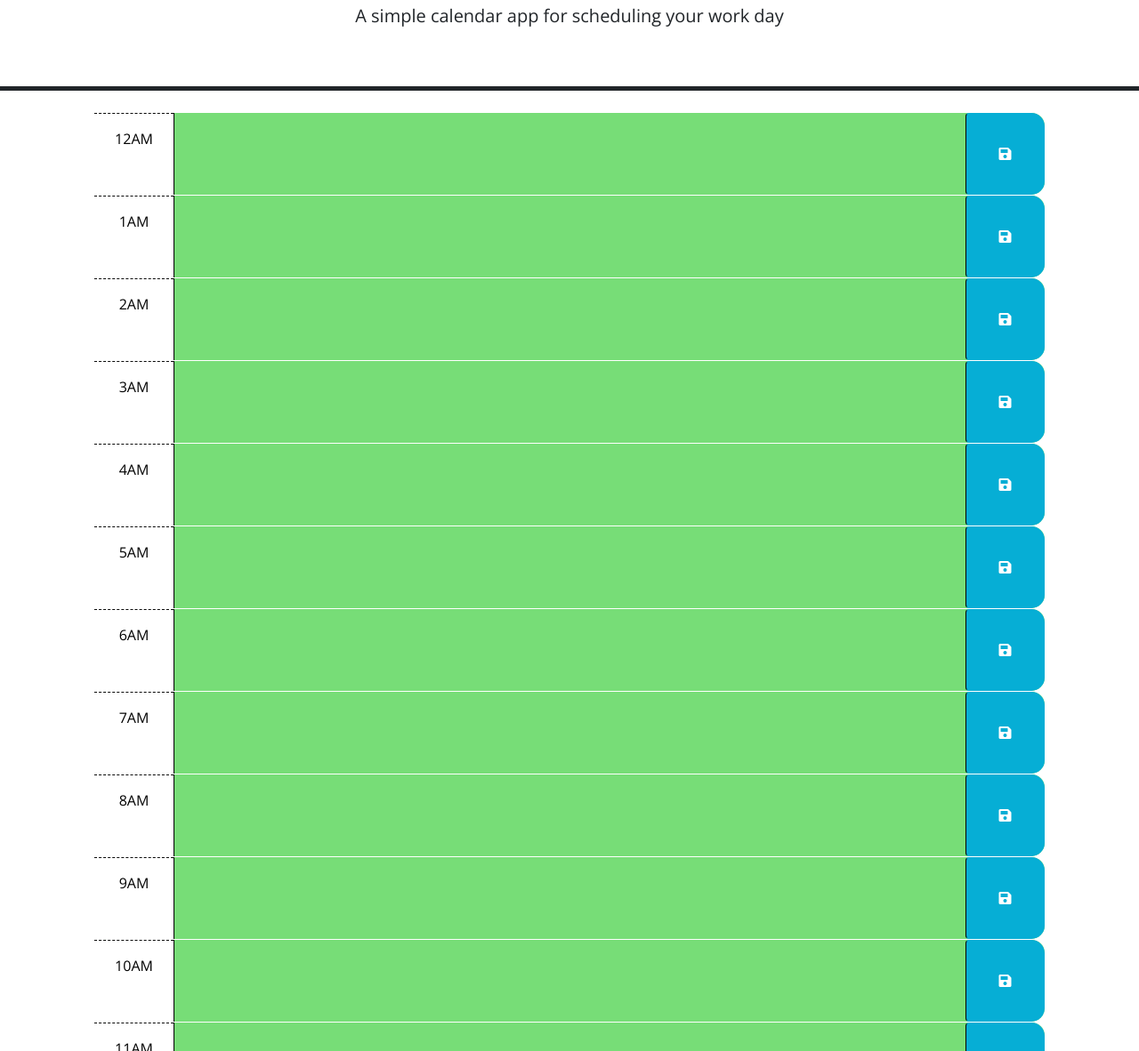
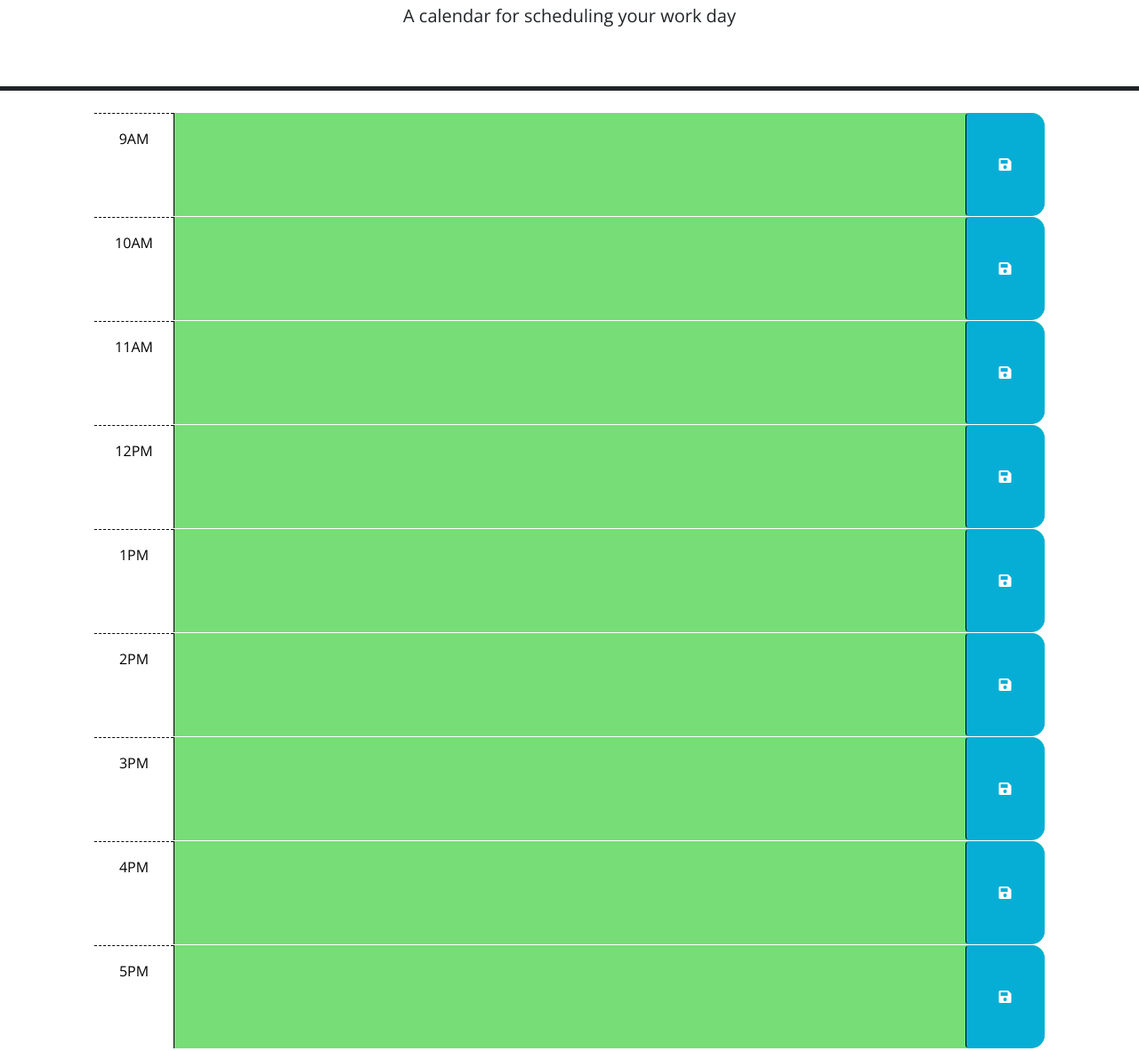
Before and after one commit to BarkleyRhoat/work-day-scheduler, a plain HTML site: page index.html in a window 1280 px wide. Shown: the part 130-1312 px from the top of the page at 89% size. Drawn offline with nearby package versions, Linux system fonts and the light colour scheme; files whose address does not match are found by name.

Commit message:
changed the row size for the time block div

```diff
--- a/index.html
+++ b/index.html
@@ -25,7 +25,7 @@
   <body>
     <header class="p-5 mb-4 border-5 border-bottom border-dark text-center">
       <h1 class="display-3">Work Day Scheduler</h1>
-      <p class="lead">A simple calendar app for scheduling your work day</p>
+      <p class="lead">A calendar for scheduling your work day</p>
       <p id="currentDay" class="lead"></p>
     </header>
     <div class="container-lg px-5">
@@ -34,113 +34,40 @@
         adding/removing these classes on each div by comparing the hour in the
         id to the current hour. The html provided below is meant to be an example
         demonstrating how the css provided can be leveraged to create the
-        desired layout and colors. The html below should be removed or updated
-        in the finished product. Remember to delete this comment once the
-        code is implemented.
+        desired layout and colors.
         -->
 
-        <div id="hour-12am" class="row time-block past present future">
-          <div class="col-2 col-md-1 hour text-center py-3">12AM</div>
-          <textarea class="col-8 col-md-10 description" rows="3"> </textarea>
-          <button class="btn saveBtn col-2 col-md-1" aria-label="save">
-            <i class="fas fa-save" aria-hidden="true"></i>
-          </button>
-        </div>
+        <!-- Example of a past time block. The "past" class adds a gray background color. -->
+        <!-- Example of a a present time block. The "present" class adds a red background color. -->
+        <!-- Example of a past time block. The "past" class adds a gray background color. -->
 
-        <div id="hour-1" class="row time-block past present future">
-          <div class="col-2 col-md-1 hour text-center py-3">1AM</div>
-          <textarea class="col-8 col-md-10 description" rows="3"> </textarea>
-          <button class="btn saveBtn col-2 col-md-1" aria-label="save">
-            <i class="fas fa-save" aria-hidden="true"></i>
-          </button>
-        </div>
-
-        <div id="hour-2" class="row time-block past present future">
-          <div class="col-2 col-md-1 hour text-center py-3">2AM</div>
-          <textarea class="col-8 col-md-10 description" rows="3"> </textarea>
-          <button class="btn saveBtn col-2 col-md-1" aria-label="save">
-            <i class="fas fa-save" aria-hidden="true"></i>
-          </button>
-        </div>
-
-        <div id="hour-3" class="row time-block past present future">
-          <div class="col-2 col-md-1 hour text-center py-3">3AM</div>
-          <textarea class="col-8 col-md-10 description" rows="3"> </textarea>
-          <button class="btn saveBtn col-2 col-md-1" aria-label="save">
-            <i class="fas fa-save" aria-hidden="true"></i>
-          </button>
-        </div>
-
-        <div id="hour-4" class="row time-block past present future">
-          <div class="col-2 col-md-1 hour text-center py-3">4AM</div>
-          <textarea class="col-8 col-md-10 description" rows="3"> </textarea>
-          <button class="btn saveBtn col-2 col-md-1" aria-label="save">
-            <i class="fas fa-save" aria-hidden="true"></i>
-          </button>
-        </div>
-
-        <div id="hour-5" class="row time-block past present future">
-          <div class="col-2 col-md-1 hour text-center py-3">5AM</div>
-          <textarea class="col-8 col-md-10 description" rows="3"> </textarea>
-          <button class="btn saveBtn col-2 col-md-1" aria-label="save">
-            <i class="fas fa-save" aria-hidden="true"></i>
-          </button>
-        </div>
-
-        <div id="hour-6" class="row time-block past present future">
-          <div class="col-2 col-md-1 hour text-center py-3">6AM</div>
-          <textarea class="col-8 col-md-10 description" rows="3"> </textarea>
-          <button class="btn saveBtn col-2 col-md-1" aria-label="save">
-            <i class="fas fa-save" aria-hidden="true"></i>
-          </button>
-        </div>
-
-        <div id="hour-7" class="row time-block past present future">
-          <div class="col-2 col-md-1 hour text-center py-3">7AM</div>
-          <textarea class="col-8 col-md-10 description" rows="3"> </textarea>
-          <button class="btn saveBtn col-2 col-md-1" aria-label="save">
-            <i class="fas fa-save" aria-hidden="true"></i>
-          </button>
-        </div>
-
-        <div id="hour-8" class="row time-block past present future">
-          <div class="col-2 col-md-1 hour text-center py-3">8AM</div>
-          <textarea class="col-8 col-md-10 description" rows="3"> </textarea>
-          <button class="btn saveBtn col-2 col-md-1" aria-label="save">
-            <i class="fas fa-save" aria-hidden="true"></i>
-          </button>
-        </div>
-
-      <!-- Example of a past time block. The "past" class adds a gray background color. -->
       <div id="hour-9" class="row time-block past present future" >
         <div class="col-2 col-md-1 hour text-center py-3">9AM</div>
-        <textarea class="col-8 col-md-10 description" rows="3"> </textarea>
+        <textarea class="col-8 col-md-10 description" rows="4"> </textarea>
         <button class="btn saveBtn col-2 col-md-1" aria-label="save">
           <i class="fas fa-save" aria-hidden="true"></i>
         </button>
       </div>
 
-      <!-- Example of a a present time block. The "present" class adds a red background color. -->
       <div id="hour-10" class="row time-block past present future">
         <div class="col-2 col-md-1 hour text-center py-3">10AM</div>
-        <textarea class="col-8 col-md-10 description" rows="3"> </textarea>
+        <textarea class="col-8 col-md-10 description" rows="4"> </textarea>
         <button class="btn saveBtn col-2 col-md-1" aria-label="save">
           <i class="fas fa-save" aria-hidden="true"></i>
         </button>
       </div>
 
-      <!-- Example of a future time block. The "future" class adds a green background color. -->
       <div id="hour-11" class="row time-block past present future">
         <div class="col-2 col-md-1 hour text-center py-3">11AM</div>
-        <textarea class="col-8 col-md-10 description" rows="3"> </textarea>
+        <textarea class="col-8 col-md-10 description" rows="4"> </textarea>
         <button class="btn saveBtn col-2 col-md-1" aria-label="save">
           <i class="fas fa-save" aria-hidden="true"></i>
         </button>
       </div>
 
-      <div id="hour-12pm" class="row time-block past present future">
+      <div id="hour-12" class="row time-block past present future">
         <div class="col-2 col-md-1 hour text-center py-3">12PM</div>
-        <textarea class="col-8 col-md-10 description" rows="3"> </textarea>
+        <textarea class="col-8 col-md-10 description" rows="4"> </textarea>
         <button class="btn saveBtn col-2 col-md-1" aria-label="save">
           <i class="fas fa-save" aria-hidden="true"></i>
         </button>
@@ -148,7 +75,7 @@
 
       <div id="hour-1" class="row time-block past present future">
         <div class="col-2 col-md-1 hour text-center py-3">1PM</div>
-        <textarea class="col-8 col-md-10 description" rows="3"> </textarea>
+        <textarea class="col-8 col-md-10 description" rows="4"> </textarea>
         <button class="btn saveBtn col-2 col-md-1" aria-label="save">
           <i class="fas fa-save" aria-hidden="true"></i>
         </button>
@@ -156,7 +83,7 @@
 
       <div id="hour-2" class="row time-block past present future">
         <div class="col-2 col-md-1 hour text-center py-3">2PM</div>
-        <textarea class="col-8 col-md-10 description" rows="3"> </textarea>
+        <textarea class="col-8 col-md-10 description" rows="4"> </textarea>
         <button class="btn saveBtn col-2 col-md-1" aria-label="save">
           <i class="fas fa-save" aria-hidden="true"></i>
         </button>
@@ -164,7 +91,7 @@
 
       <div id="hour-3" class="row time-block past present future">
         <div class="col-2 col-md-1 hour text-center py-3">3PM</div>
-        <textarea class="col-8 col-md-10 description" rows="3"> </textarea>
+        <textarea class="col-8 col-md-10 description" rows="4"> </textarea>
         <button class="btn saveBtn col-2 col-md-1" aria-label="save">
           <i class="fas fa-save" aria-hidden="true"></i>
         </button>
@@ -172,7 +99,7 @@
 
       <div id="hour-4" class="row time-block past present future">
         <div class="col-2 col-md-1 hour text-center py-3">4PM</div>
-        <textarea class="col-8 col-md-10 description" rows="3"> </textarea>
+        <textarea class="col-8 col-md-10 description" rows="4"> </textarea>
         <button class="btn saveBtn col-2 col-md-1" aria-label="save">
           <i class="fas fa-save" aria-hidden="true"></i>
         </button>
@@ -180,60 +107,11 @@
 
       <div id="hour-5" class="row time-block past present future">
         <div class="col-2 col-md-1 hour text-center py-3">5PM</div>
-        <textarea class="col-8 col-md-10 description" rows="3"> </textarea>
+        <textarea class="col-8 col-md-10 description" rows="4"> </textarea>
         <button class="btn saveBtn col-2 col-md-1" aria-label="save">
           <i class="fas fa-save" aria-hidden="true"></i>
         </button>
       </div>
-
-      <div id="hour-6" class="row time-block past present future">
-        <div class="col-2 col-md-1 hour text-center py-3">6PM</div>
-        <textarea class="col-8 col-md-10 description" rows="3"> </textarea>
-        <button class="btn saveBtn col-2 col-md-1" aria-label="save">
-          <i class="fas fa-save" aria-hidden="true"></i>
-        </button>
-      </div>
-
-      <div id="hour-7" class="row time-block past present future">
-        <div class="col-2 col-md-1 hour text-center py-3">7PM</div>
-        <textarea class="col-8 col-md-10 description" rows="3"> </textarea>
-        <button class="btn saveBtn col-2 col-md-1" aria-label="save">
-          <i class="fas fa-save" aria-hidden="true"></i>
-        </button>
-      </div>
-
-      <div id="hour-8" class="row time-block past present future">
-        <div class="col-2 col-md-1 hour text-center py-3">8PM</div>
-        <textarea class="col-8 col-md-10 description" rows="3"> </textarea>
-        <button class="btn saveBtn col-2 col-md-1" aria-label="save">
-          <i class="fas fa-save" aria-hidden="true"></i>
-        </button>
-      </div>
-
-      <div id="hour-9" class="row time-block past present future">
-        <div class="col-2 col-md-1 hour text-center py-3">9PM</div>
-        <textarea class="col-8 col-md-10 description" rows="3"> </textarea>
-        <button class="btn saveBtn col-2 col-md-1" aria-label="save">
-          <i class="fas fa-save" aria-hidden="true"></i>
-        </button>
-      </div>
-
-      <div id="hour-10" class="row time-block past present future">
-        <div class="col-2 col-md-1 hour text-center py-3">10PM</div>
-        <textarea class="col-8 col-md-10 description" rows="3"> </textarea>
-        <button class="btn saveBtn col-2 col-md-1" aria-label="save">
-          <i class="fas fa-save" aria-hidden="true"></i>
-        </button>
-      </div>
-
-      <div id="hour-11" class="row time-block past present future">
-        <div class="col-2 col-md-1 hour text-center py-3">11PM</div>
-        <textarea class="col-8 col-md-10 description" rows="3"> </textarea>
-        <button class="btn saveBtn col-2 col-md-1" aria-label="save">
-          <i class="fas fa-save" aria-hidden="true"></i>
-        </button>
-      </div>
-
 
     <script src="https://code.jquery.com/jquery-3.4.1.min.js"></script>
     <script
```
